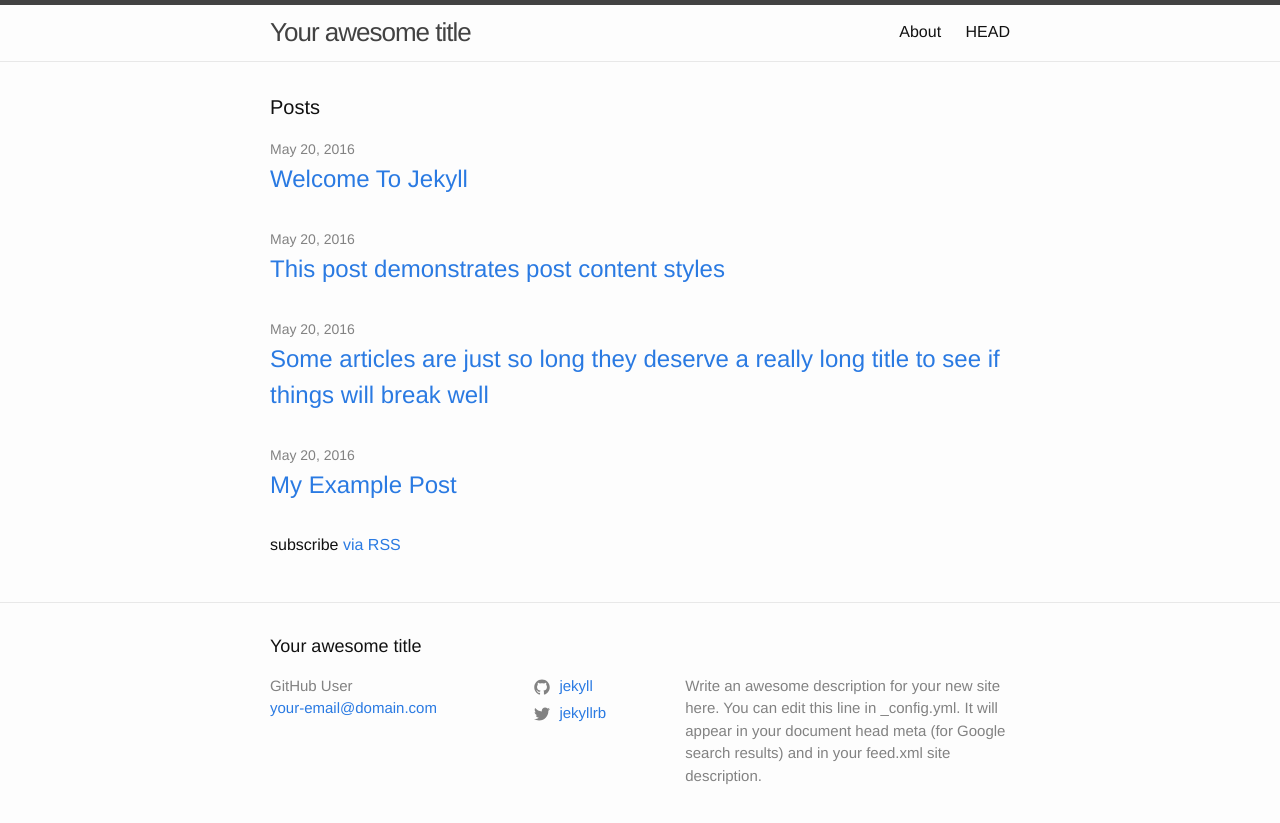
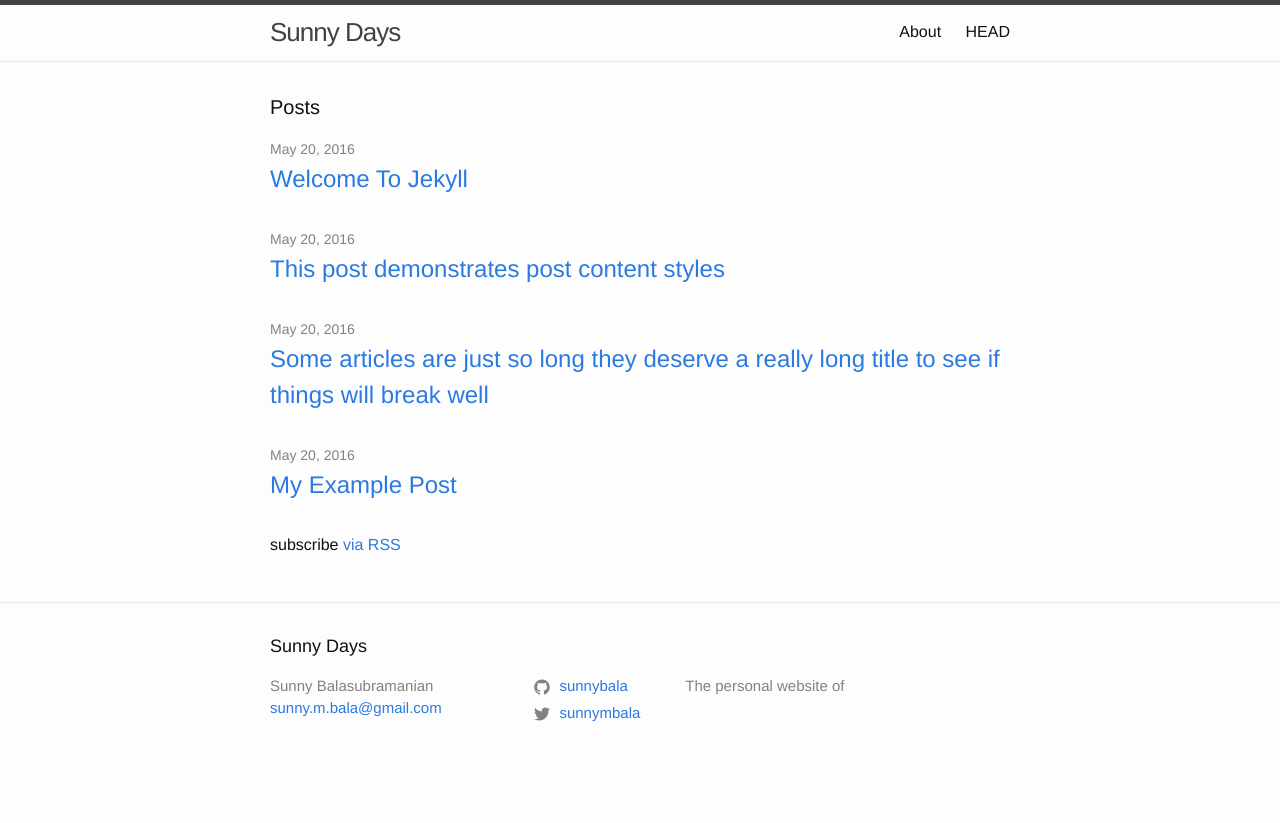
Before and after one commit to sunnybala/sunnybala.github.io, a Jekyll site: the page built from index.md, in a window 1280 px wide. Shown: the top 823 px of the page. Built offline with Jekyll 4.4.1, drawn with Linux system fonts in a browser that asks for light colours.

Commit message:
updated config

```diff
--- a/_config.yml
+++ b/_config.yml
@@ -1,13 +1,11 @@
-title: Your awesome title
-author: GitHub User
-email: your-email@domain.com
+title: Sunny Days
+author: Sunny Balasubramanian
+email: sunny.m.bala@gmail.com
 description: > # this means to ignore newlines until "baseurl:"
-  Write an awesome description for your new site here. You can edit this
-  line in _config.yml. It will appear in your document head meta (for
-  Google search results) and in your feed.xml site description.
+  The personal website of
 
-twitter_username: jekyllrb
-github_username:  jekyll
+twitter_username: sunnymbala
+github_username:  sunnybala
 
 # Minima date format
 # refer to http://shopify.github.io/liquid/filters/date/ if you want to customize this
```
